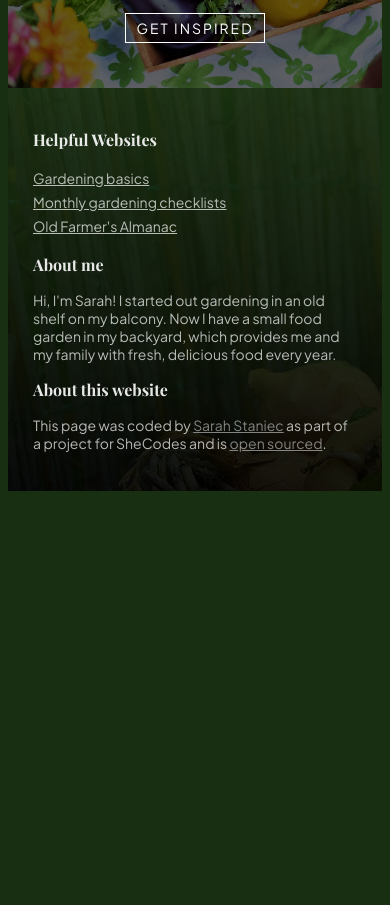
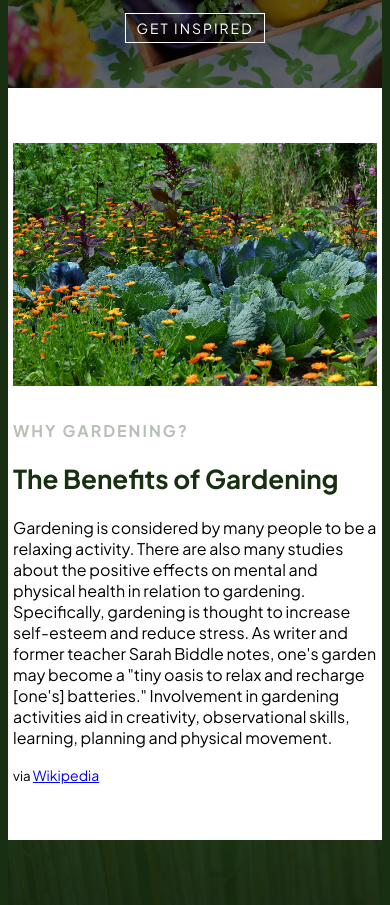
Before and after one commit to staniecs/gardening, a plain HTML site: page index.html in a window 390 px wide. Shown: the part 195-1100 px from the top of the page. Before the commit the page ends 844 px from the top, so only its background shows below. Drawn offline with nearby package versions, Linux system fonts and the light colour scheme; a web font is replaced by a local one.

Commit message:
added first section and improved responsiveness

```diff
--- a/index.html
+++ b/index.html
@@ -35,8 +35,50 @@
         </h2>
         <a href="#more">Get Inspired</a>
       </header>
+
+      <main>
+        <section class="grid grid-2-col">
+          <div>
+            <img
+              src="images/garden.jpg"
+              alt="Vegetable Garden"
+              class="img-responsive"
+            />
+          </div>
+          <div>
+            <h3>Why Gardening?</h3>
+            <h2>The Benefits of Gardening</h2>
+            <p>
+              Gardening is considered by many
+              people to be a relaxing activity.
+              There are also many studies about
+              the positive effects on mental and
+              physical health in relation to
+              gardening. Specifically, gardening
+              is thought to increase self-esteem
+              and reduce stress. As writer and
+              former teacher Sarah Biddle notes,
+              one's garden may become a "tiny
+              oasis to relax and recharge [one's]
+              batteries." Involvement in gardening
+              activities aid in creativity,
+              observational skills, learning,
+              planning and physical movement.
+            </p>
+
+            <small
+              >via
+              <a
+                href="https://en.wikipedia.org/wiki/Gardening#Benefits"
+                target="_blank"
+                >Wikipedia</a
+              ></small
+            >
+          </div>
+        </section>
+      </main>
       <footer>
-        <section class="grid">
+        <section class="grid grid-small-lg-lg">
           <div>
             <h3>Helpful Websites</h3>
             <ul>
--- a/src/styles.css
+++ b/src/styles.css
@@ -1,25 +1,34 @@
+body {
+  background-color: #192f11;
+  font-family: "Plus Jakarta Sans", sans-serif;
+}
 .container {
   max-width: 1400px;
   margin: 0 auto;
 }
-body {
-  background-color: #192f11;
+
+.grid {
+  display: grid;
+  width: 100%;
+  grid-gap: 50px;
+}
+.img-responsive {
+  max-width: 100%;
+}
+.grid-2-col {
+  grid-template-columns: 1fr 1fr;
 }
 
+.grid-small-lg-lg {
+  grid-template-columns: 1fr 2fr 2fr;
+}
 section {
   max-width: 1200px;
   margin: 0 auto;
+  padding: 100px 0;
 }
-.grid {
-  display: grid;
-  grid-template-columns: 1fr 2fr 2fr;
-  width: 100%;
-  grid-gap: 15px;
-}
-
 header {
   text-align: center;
-  font-family: "Plus Jakarta Sans", sans-serif;
   background-image: linear-gradient(
       rgba(0, 0, 0, 0.6),
       rgba(0, 0, 0, 0.6)
@@ -53,7 +62,23 @@ header a {
   border: 1px solid white;
   padding: 5px 10px;
 }
+main {
+  background-color: white;
+}
 
+main h3 {
+  font-size: 16px;
+  text-transform: uppercase;
+  letter-spacing: 2px;
+  color: #192f11;
+  opacity: 0.3;
+  margin: 0;
+}
+
+main h2 {
+  color: #192f11;
+  font-size: 26px;
+}
 footer {
   background-image: linear-gradient(
       rgba(25, 47, 17, 0.9),
@@ -61,7 +86,6 @@ footer {
     ),
     url("../images/vegetables-footer.jpg");
   color: white;
-  padding: 100px;
 }
 
 footer h3 {
@@ -92,8 +116,6 @@ footer a {
   opacity: 0.7;
 }
 
-/* font-family: "Poppins", sans-serif; */
-
 @media (max-width: 960px) {
   header h1 {
     font-size: 54px;
@@ -113,11 +135,19 @@ footer a {
   }
 
   .grid {
-    display: block;
+    grid-template-columns: 1fr;
+    grid-gap: 20px;
   }
 
   footer p,
   a {
     font-size: 14px;
   }
+
+  section {
+    padding: 50px 0;
+  }
+  section div {
+    padding: 5px;
+  }
 }
```
Also changed, not shown: images/garden.jpg (added).
